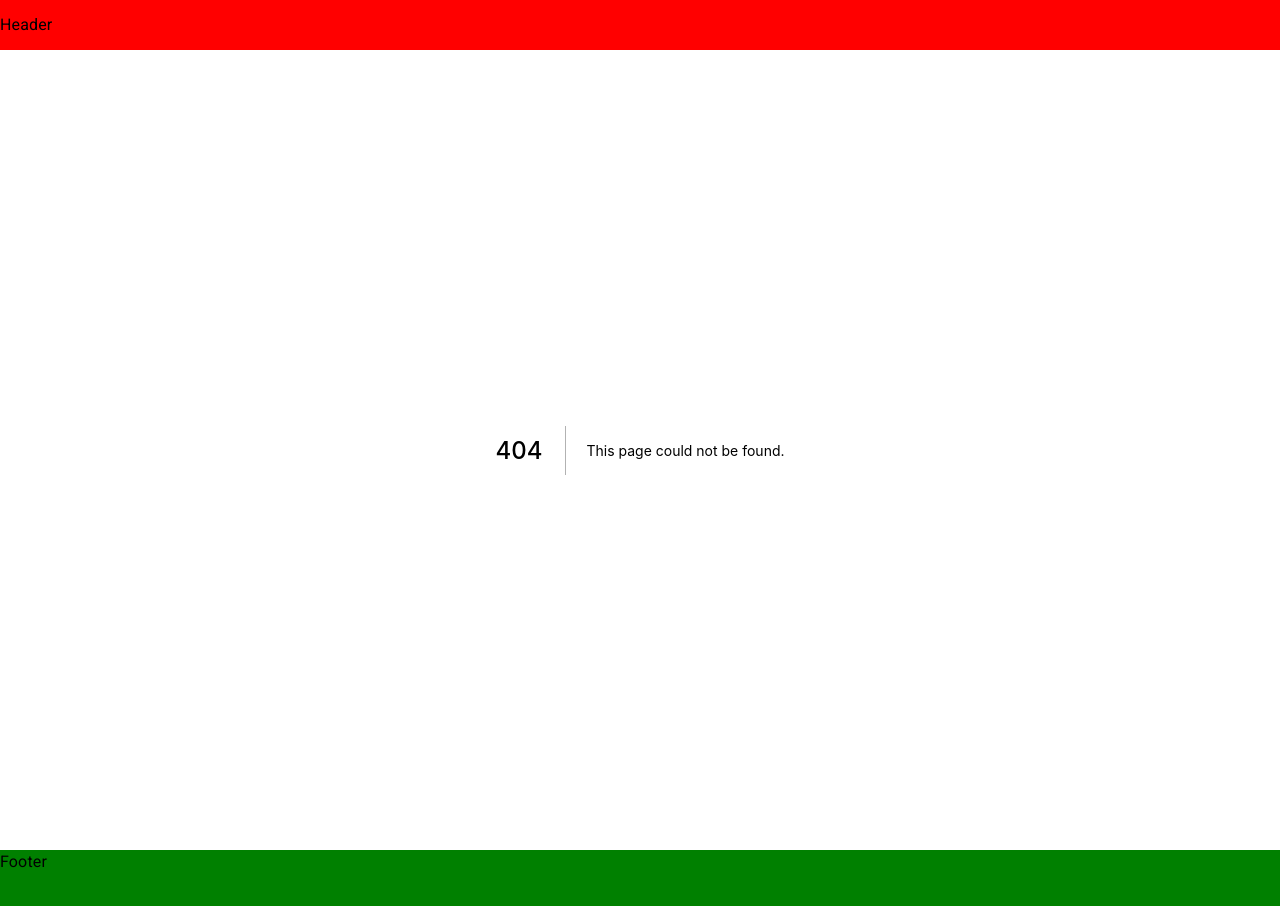
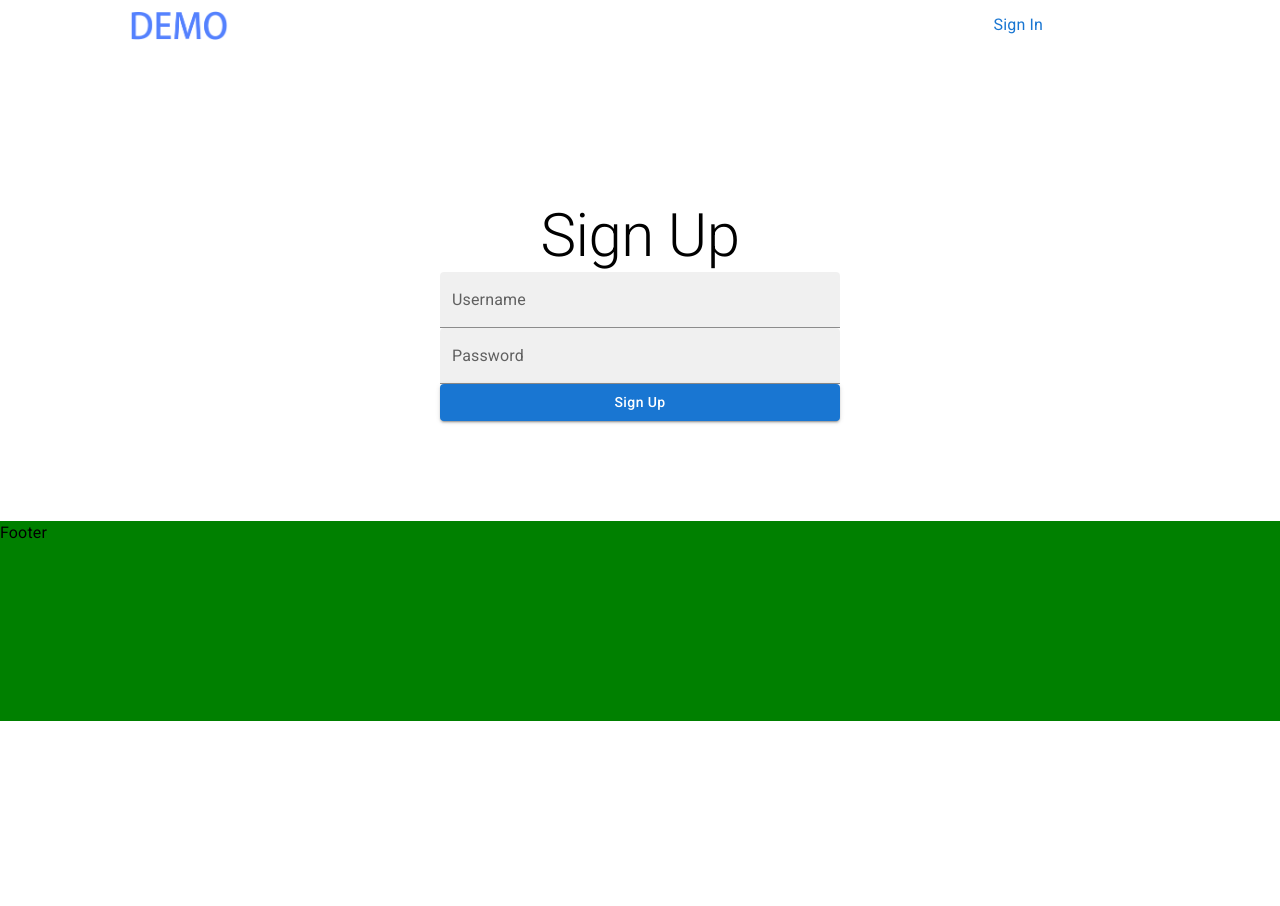
Before and after one commit to Hong-Sun2018/Final-Project-Store, a Next.js app: page /signup in a window 1280 px wide. Before the commit this address had no page. Shown: the top 906 px of the page. After the commit the page ends 800 px from the top, so only its background shows below. Built offline with nearby package versions, Linux system fonts and the light colour scheme.

Commit message:
add page container, sign in sign up page

```diff
--- /dev/null
+++ b/Components/PageContainer.js
@@ -0,0 +1,35 @@
+import { Box, Typography } from '@mui/material';
+import { makeStyles } from '@mui/styles';
+
+const useStyles = makeStyles(
+  {
+    root: {
+      width: '100%',
+      display: 'flex',
+      flexDirection: 'column',
+      alignItems: 'center',
+      justifyContent: 'center',
+      paddingTop: '150px',
+      paddingBottom: '100px'
+    },
+    pageTitle: {
+      marginBottom: '80px',
+    }
+  }
+);
+
+const PageContainer = ({children, pageTitle}) => {
+
+  const classes = useStyles();
+
+  return (
+    <Box className={classes.root}>
+      <Typography className={classes.pageTitle} variant={'h2'}>
+        {pageTitle}
+      </Typography>
+      {children}
+    </Box>
+  );
+}
+
+export default PageContainer;
--- a/Layout/Header/Header.js
+++ b/Layout/Header/Header.js
@@ -1,16 +1,44 @@
-import { Box, Typography } from '@mui/material';
+import { Box, Typography, Link, Button } from '@mui/material';
 import { makeStyles } from '@mui/styles';
+import Image from 'next/image';
+import User from './User/User';
+
 
 
 const useStyles = makeStyles({
   root: {
-    width: '100%',
+    width: '90%',
+    marginLeft:'auto',
+    marginRight:'auto',
     height: '50px',
-    backgroundColor: 'red',
     display: 'flex',
     flexDirection:'row',
     alignItems:'center',
+  },
+  logoBox: {
+    width: '20%',
+    display: 'flex',
+    flexDirection: 'row',
+    alignItems: 'center',
+    justifyContent:'center',
+
+  },
+  navBox: {
+    width: '60%',
+  },
+  userBox: {
+    width: '20%',
+  },
+
+  logo: {
+    width: '100px',
+    height: '50px',
+    backgroundImage: 'url(/images/demo-logo.png)',
+    backgroundSize:'contain',
+    backgroundPosition:'center center',
+    backgroundRepeat: 'no-repeat',
   }
+
 });
 
 const Header = () => {
@@ -19,9 +47,17 @@ const Header = () => {
 
   return (
     <Box className={classes.root}>
-      <Typography >
-        Header
-      </Typography>
+      <Box className={classes.logoBox}>
+        <Link href={'/'}>
+          <Button className={classes.logo} sytle={{backgroundColor: 'yellow'}} />
+        </Link>
+      </Box>
+      <Box className={classes.navBox}>
+
+      </Box>
+      <Box className={classes.userBox}>
+        <User />
+      </Box>
     </Box>
   );
 }
--- /dev/null
+++ b/Layout/Header/User/User.js
@@ -0,0 +1,35 @@
+import { Box, Typography, Link, Button } from '@mui/material';
+import { makeStyles } from '@mui/styles';
+
+const useStyles = makeStyles(
+  {
+    root: {
+      width: '100%',
+    },
+  }
+);
+
+const SignIn = () => {
+  return (
+    <Link href={'/signin'}>
+      <Button sx={{textTransform: 'none'}} >
+        <Typography>
+          Sign In
+        </Typography>
+      </Button>
+    </Link>
+  );
+};
+
+const User = () => {
+
+  const classes = useStyles();
+
+  return (
+    <Box>
+      <SignIn />
+    </Box>
+  );
+};
+
+export default User;
--- /dev/null
+++ b/pages/signup.js
@@ -0,0 +1,13 @@
+import SignUpView from '../views/SignUp/SignUpView';
+import PageContainer from '../Components/PageContainer';
+
+const SignUp = () => {
+
+  return (
+    <PageContainer pageTitle={'Sign Up'}>
+      <SignUpView />
+    </PageContainer>
+  );
+}
+
+export default SignUp;
--- /dev/null
+++ b/views/SignUp/SignUpView.js
@@ -0,0 +1,60 @@
+import { Grid, Box, Button, TextField, Link } from '@mui/material';
+import { makeStyles } from '@mui/styles';
+import { useState, memo } from 'react';
+
+
+const useStyles = makeStyles(
+  {
+    root: {
+      width: '60%',
+      maxWidth: '400px',
+      minWidth: '300px',
+      display: 'flex',
+      flexDirection: 'column',
+      alignItems: 'center',
+      justifyContent: 'center',
+      // backgroundColor: 'yellow'
+    },
+    input: {
+      width: '100%',
+      marginBottom: '12px',
+      marginTop: '12px',
+    },
+    button: {
+      marginTop: '15px',
+      display: 'block',
+      width: '100%',
+      marginLeft: 'auto',
+      marginRight: 'auto',
+    },
+  }
+);
+
+const SignUpView = () => {
+
+  const classes = useStyles();
+
+  const [username, setUsername] = useState('');
+  const [password, setPassword] = useState('');
+
+  const handleChangeUsername = (event) => {
+    setUsername(event.target.value);
+  }
+
+  const handleChangePassword = (event) => {
+    setPassword(event.target.value)
+  }
+
+  return (
+    <Box className={classes.root}>
+      <TextField className={classes.input} id={'username'} label={'Username'} variant={'filled'} onChange={handleChangeUsername} />
+      <TextField className={classes.input} id={'password'} label={'Password'} variant={'filled'} type={'password'} onChange={handleChangePassword} />
+
+      <Button className={classes.button} sx={{ textTransform: 'none' }} variant={'contained'}>
+        Sign Up
+      </Button>
+    </Box>
+  );
+}
+
+export default memo(SignUpView);
```
Also changed, not shown: Layout/Header/HeaderNav/NavBar.js (+31 -0 lines), pages/signin.js (added, +13 -0 lines), views/SignIn/SignInView.js (added, +61 -0 lines), Layout/Header/HeaderNav/NavDrop.js (deleted).
